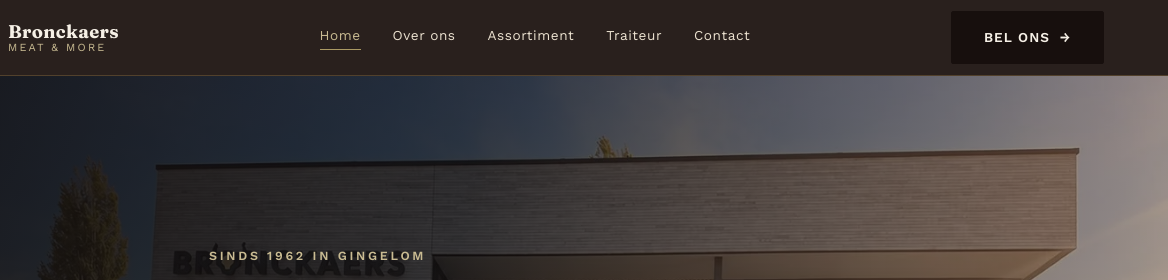
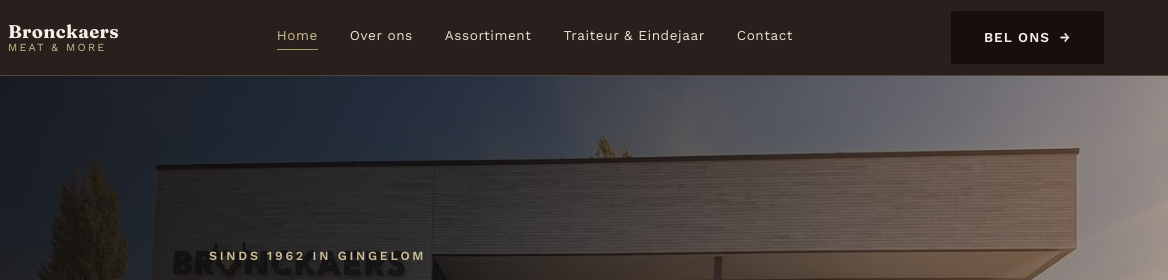
Before and after one commit to dvanonckelen92-sketch/Bronckaers-Meat-and-More, an Astro site: page / in a window 1280 px wide. Shown: the top 280 px of the page, 112-1280 px from the left. Built offline with nearby package versions, Linux system fonts and the light colour scheme; Astro itself is replaced by a stand-in of ours.

Commit message:
Menu: Traiteur & Eindejaar
Co-Authored-By: Claude Opus 5.5 <noreply@anthropic.com>
Claude-Session: https://claude.ai/code/session_01BA5S8FE1LnA2R9MpjfU97d

```diff
--- a/src/components/Header.astro
+++ b/src/components/Header.astro
@@ -3,7 +3,7 @@ const links = [
   { href: "/", label: "Home" },
   { href: "/over-ons/", label: "Over ons" },
   { href: "/assortiment/", label: "Assortiment" },
-  { href: "/traiteur/", label: "Traiteur" },
+  { href: "/traiteur/", label: "Traiteur & Eindejaar" },
   { href: "/contact/", label: "Contact" },
 ];
 
```
